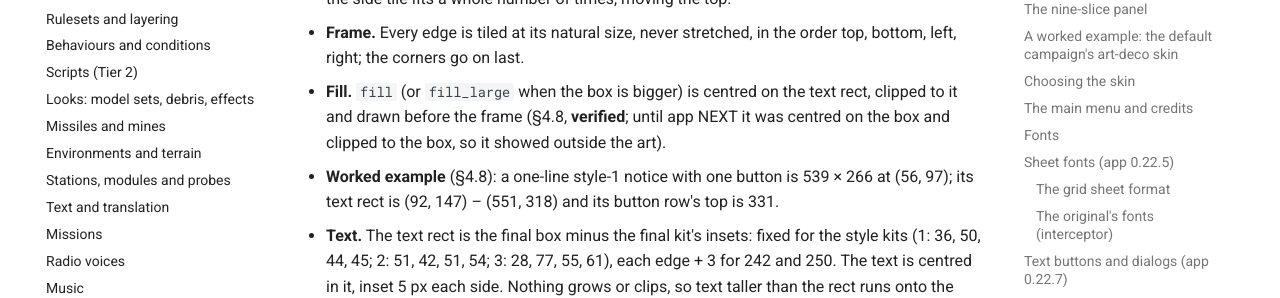
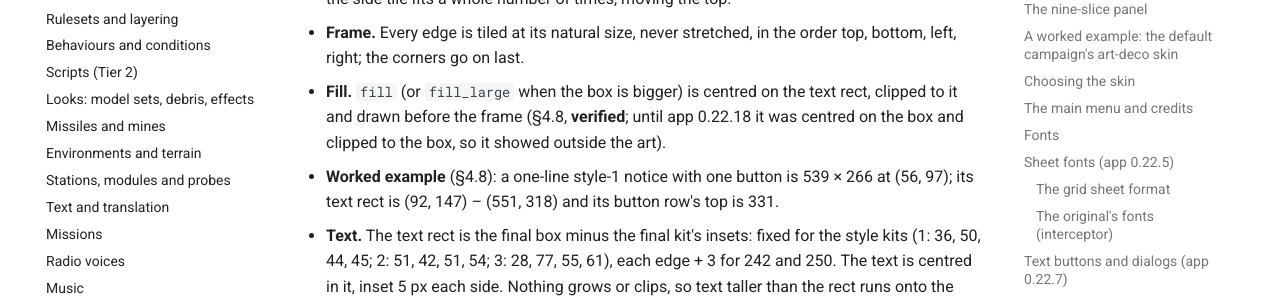
Before and after one commit to bbogovich/OpenInterceptor, an MkDocs documentation site: the page built from docs/modding/skins.md, in a window 1280 px wide and 900 px high, scrolled down 9763 px. Shown: the part 153-451 px from the top of the window. Built offline with MkDocs 1.6.1 and Material for MkDocs 9.7.7, drawn with Linux system fonts in a browser that asks for light colours.

Commit message:
Docs: app 0.22.18
Co-Authored-By: Claude Opus 5.5 <noreply@anthropic.com>

```diff
--- a/docs/modding/skins.md
+++ b/docs/modding/skins.md
@@ -329,7 +329,7 @@ With kits the box follows the exe step by step (§4.2):
 - **Frame.** Every edge is tiled at its natural size, never stretched, in the order top, bottom,
   left, right; the corners go on last.
 - **Fill.** `fill` (or `fill_large` when the box is bigger) is centred on the text rect, clipped
-  to it and drawn before the frame (§4.8, **verified**; until app NEXT it was centred on the box and
+  to it and drawn before the frame (§4.8, **verified**; until app 0.22.18 it was centred on the box and
   clipped to the box, so it showed outside the art).
 - **Worked example** (§4.8): a one-line style-1 notice with one button is 539 × 266 at
   (56, 97); its text rect is (92, 147) – (551, 318) and its button row's top is 331.
```
Also changed, not shown: docs/implementation/status.md (+1 -1 lines).
